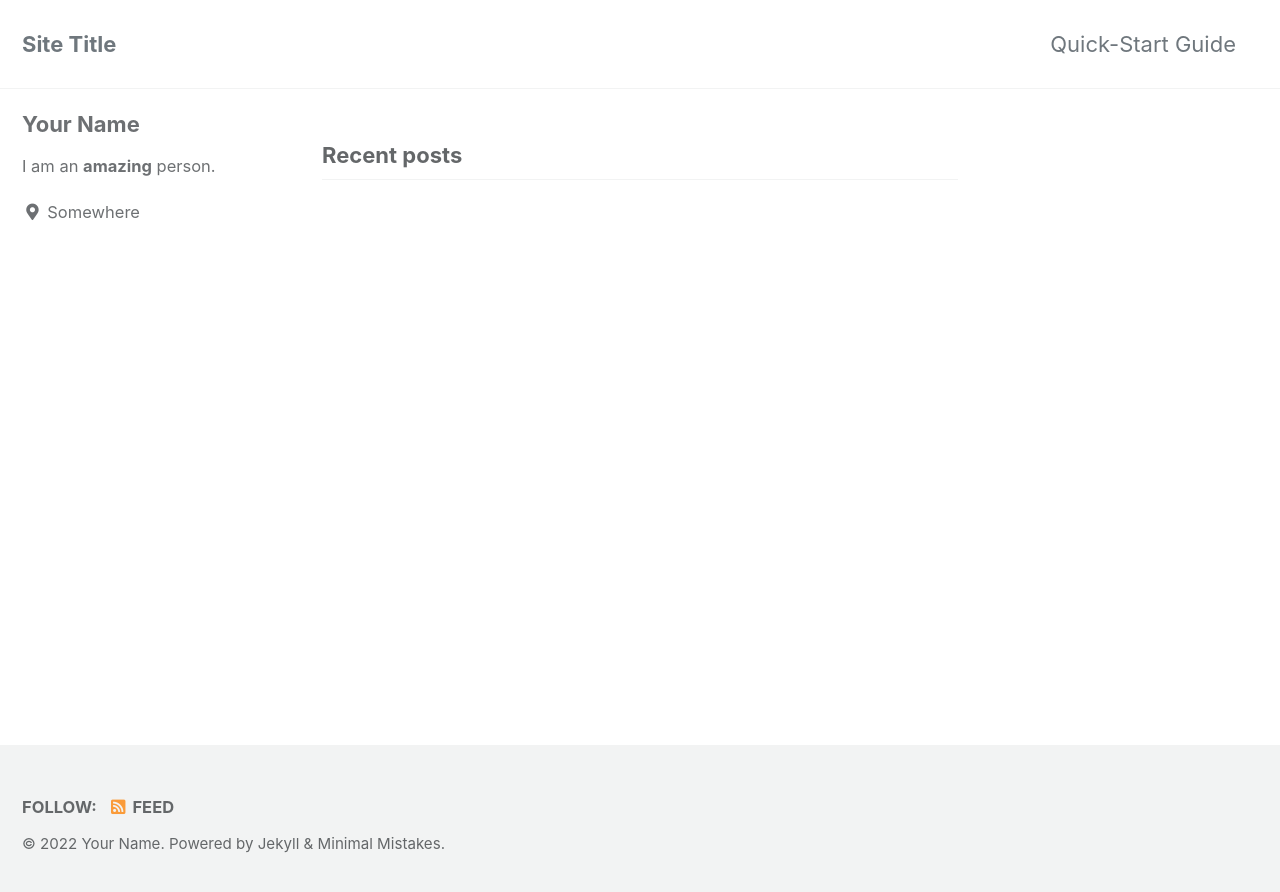
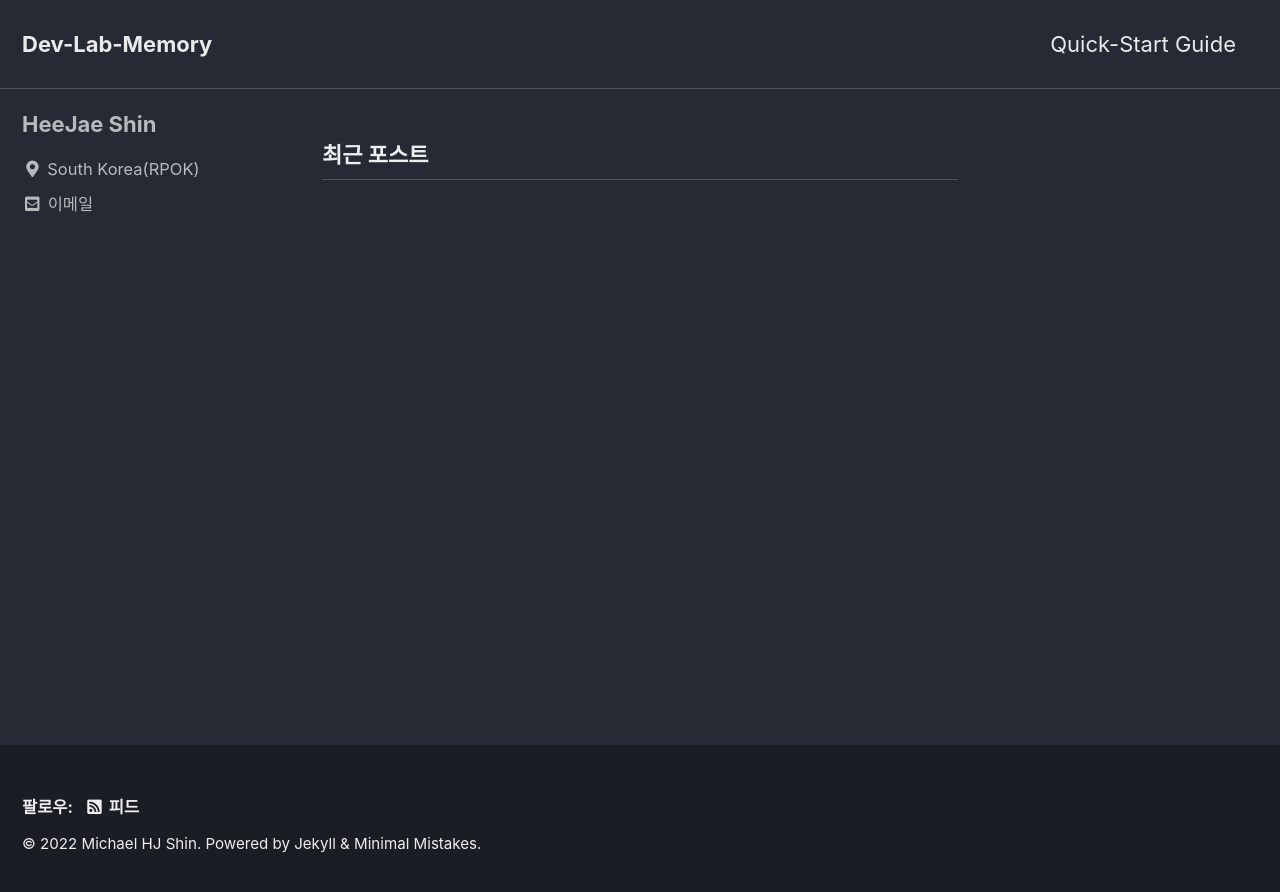
Before and after one commit to MichaelHjShin/MichaelHjShin.github.io, a Jekyll site: the page built from index.html, in a window 1280 px wide. Shown: the top 892 px of the page. Built offline with Jekyll 4.4.1, drawn with Linux system fonts in a browser that asks for light colours; cached includes are drawn as plain includes; the list of posts is cut into pages by our own code.

Commit message:
fix config file

```diff
--- a/_config.yml
+++ b/_config.yml
@@ -12,18 +12,18 @@
 
 # theme                  : "minimal-mistakes-jekyll"
 # remote_theme           : "mmistakes/minimal-mistakes"
-minimal_mistakes_skin    : "default" # "air", "aqua", "contrast", "dark", "dirt", "neon", "mint", "plum", "sunrise"
+minimal_mistakes_skin    : "dark" # "air", "aqua", "contrast", "dark", "dirt", "neon", "mint", "plum", "sunrise"
 
 # Site Settings
-locale                   : "en-US"
-title                    : "Site Title"
+locale                   : "ko-KR"
+title                    : "Dev-Lab-Memory"
 title_separator          : "-"
 subtitle                 : # site tagline that appears below site title in masthead
-name                     : "Your Name"
-description              : "An amazing website."
-url                      : # the base hostname & protocol for your site e.g. "https://mmistakes.github.io"
+name                     : "Michael HJ Shin"
+description              : "경험하고 새롭게 알게되는 모든 내용에 대해 기록하고 공유하고자 하는 공간"
+url                      : "https://MichaelHjShin.github.io" # the base hostname & protocol for your site e.g. "https://mmistakes.github.io"
 baseurl                  : # the subpath of your site, e.g. "/blog"
-repository               : # GitHub username/repo-name e.g. "mmistakes/minimal-mistakes"
+repository               : "MichaelHjShin.github.io" # GitHub username/repo-name e.g. "mmistakes/minimal-mistakes"
 teaser                   : # path of fallback teaser image, e.g. "/assets/images/500x300.png"
 logo                     : # path of logo image to display in the masthead, e.g. "/assets/images/88x88.png"
 masthead_title           : # overrides the website title displayed in the masthead, use " " for no title
@@ -102,15 +102,15 @@ analytics:
 
 # Site Author
 author:
-  name             : "Your Name"
+  name             : "HeeJae Shin"
   avatar           : # path of avatar image, e.g. "/assets/images/bio-photo.jpg"
-  bio              : "I am an **amazing** person."
-  location         : "Somewhere"
-  email            :
+  bio              : ""
+  location         : "South Korea(RPOK)"
+  email            : micahelhjshin@gmail.com
   links:
     - label: "Email"
       icon: "fas fa-fw fa-envelope-square"
-      # url: "mailto:your.name@email.com"
+      # url: "michaelhjshin@gmail.com"
     - label: "Website"
       icon: "fas fa-fw fa-link"
       # url: "https://your-website.com"
```
